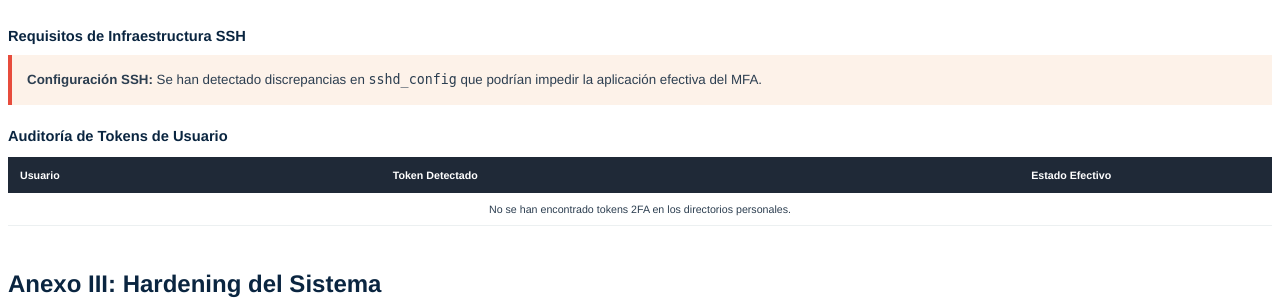
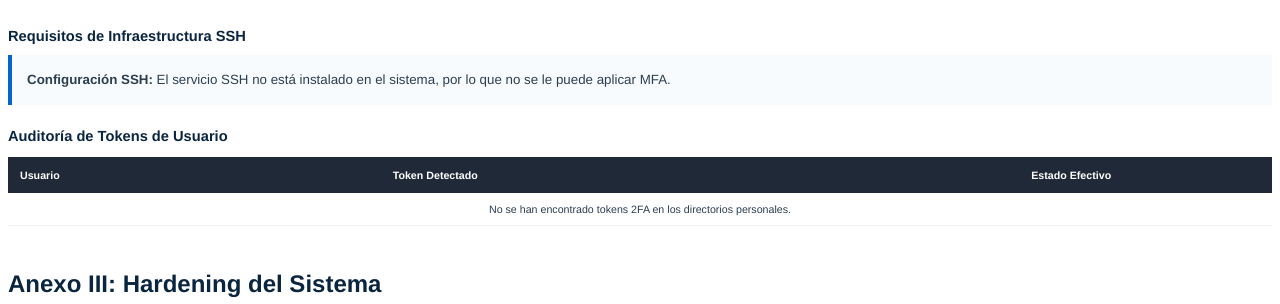
Before and after one commit to AlvaroSanGar/SealGuard, a Python web app: template herramienta_cra/templates/report_template.html in a window 1280 px wide. Shown: the part 3601-3905 px from the top of the page. Run offline with Jinja, Linux system fonts and the light colour scheme; the template is opened without the code that fills it, so the values that code supplies are empty.

Commit message:
Correción bug sin ssh MFA

```diff
--- a/herramienta_cra/templates/report_template.html
+++ b/herramienta_cra/templates/report_template.html
@@ -354,7 +354,7 @@
                 <td><strong>{{ servicio }}</strong></td>
                 <td class="text-center">
                     {% if "Servicio no detectado en el sistema" in info.detalles %}
-                        <span class="badge bg-secondary">NO INSTALADO</span>
+                        <span class="badge bg-secondary">NO ENCONTRADO</span>
                     {% else %}
                         <span class="badge {% if info.protegido %}bg-safe{% else %}bg-danger{% endif %}">
                             {% if info.protegido %}PROTEGIDO{% else %}VULNERABLE{% endif %}
@@ -375,22 +375,15 @@
 
     <h3 style="font-size: 11pt; color: var(--navy-blue); margin-bottom: 8px;">Requisitos de Infraestructura SSH</h3>
 
-    {# 1. Intentamos obtener la info de sshd de forma segura #}
-    {% set info_sshd = datos['2FA'].servicios.get('sshd') %}
-
-    {# 2. Comprobamos si el servicio existe y si fue detectado #}
-    {% if info_sshd and "Servicio no detectado en el sistema" in info_sshd.detalles %}
+    {% if not datos['2FA'].ssh_instalado %}
         <div class="info-box"><strong>Configuración SSH:</strong> El servicio SSH no está instalado en el sistema, por lo que no se le puede aplicar MFA.</div>
-
-    {# 3. Si no está en la lista de PAM (info_sshd es None), pero SSH está instalado, evaluamos su config #}
     {% elif datos['2FA'].ssh_config_valido %}
         <div class="success-box"><strong>Configuración SSH:</strong> El servicio SSH está configurado correctamente para permitir y exigir métodos de autenticación múltiple.</div>
-
     {% else %}
         <div class="alert-box"><strong>Configuración SSH:</strong> Se han detectado discrepancias en <code>sshd_config</code> que podrían impedir la aplicación efectiva del MFA.</div>
     {% endif %}
 
-    <h3 style="font-size: 11pt; color: var(--navy-blue); margin-bottom: 8px;">Auditoría de Tokens de Usuario</h3>
+    <h3 style="font-size: 11pt; color: var(--navy-blue); margin-bottom: 8px;">      Auditoría de Tokens de Usuario</h3>
     <table class="data-table text-xs table-fixed">
         <thead>
             <tr>
@@ -417,7 +410,6 @@
             {% endfor %}
         </tbody>
     </table>
-
 
 
 
```
Also changed, not shown: herramienta_cra/modules/users.py (+6 -3 lines).
